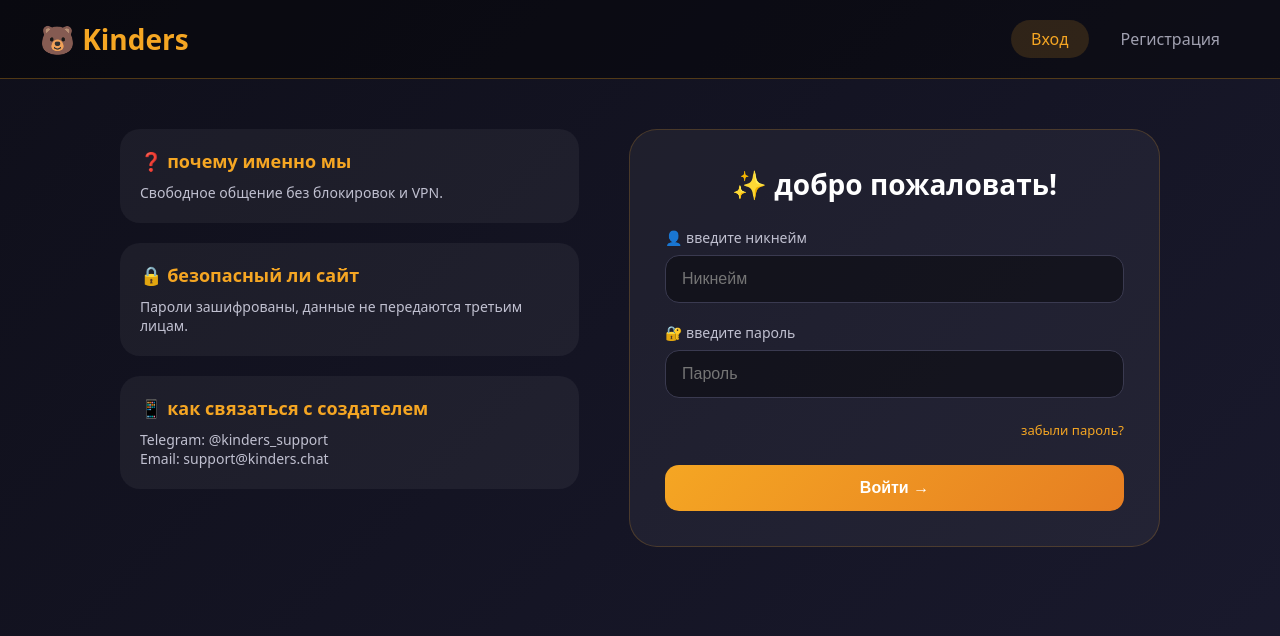
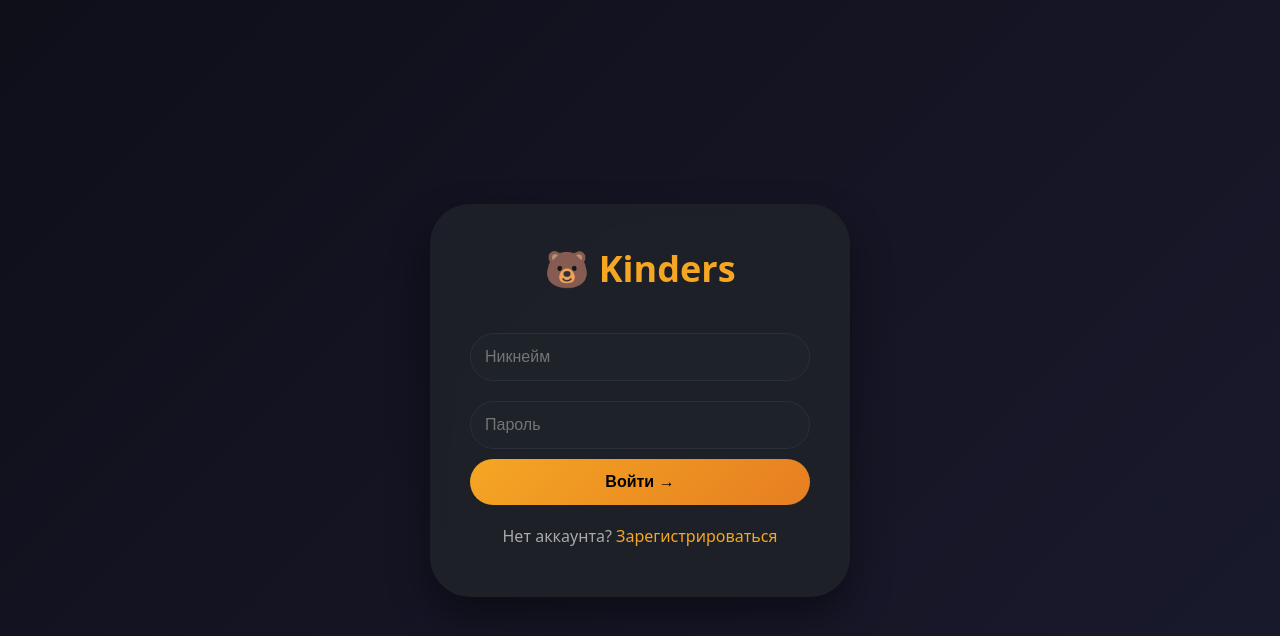
Before and after one commit to femcoolboy-svg/kinndes, a website: page login.html in a window 1280 px wide. Drawn offline with Linux system fonts and the light colour scheme.

Commit message:
Update login.html

```diff
--- a/login.html
+++ b/login.html
@@ -5,248 +5,111 @@
     <meta name="viewport" content="width=device-width, initial-scale=1.0">
     <title>Kinders — Вход</title>
     <style>
-        * {
-            margin: 0;
-            padding: 0;
-            box-sizing: border-box;
+        * { margin:0; padding:0; box-sizing:border-box; }
+        body {
+            font-family: system-ui, sans-serif;
+            background: linear-gradient(135deg, #0f0f1a, #1a1a2e);
+            min-height: 100vh;
+            display: flex;
+            align-items: center;
+            justify-content: center;
+            transition: all 0.5s ease;
         }
-        body {
-            font-family: system-ui, -apple-system, 'Segoe UI', Roboto, sans-serif;
-            background: linear-gradient(135deg, #0f0f1a 0%, #1a1a2e 100%);
-            min-height: 100vh;
+        .auth-container {
+            background: rgba(30, 34, 41, 0.9);
+            backdrop-filter: blur(10px);
+            border-radius: 40px;
+            padding: 40px;
+            width: 100%;
+            max-width: 420px;
+            box-shadow: 0 20px 40px rgba(0,0,0,0.4);
+            animation: fadeSlideUp 0.6s ease-out;
         }
-        .login-page {
-            min-height: 100vh;
+        @keyframes fadeSlideUp {
+            from { opacity: 0; transform: translateY(30px); }
+            to { opacity: 1; transform: translateY(0); }
         }
-        .top-bar {
-            display: flex;
-            justify-content: space-between;
-            align-items: center;
-            padding: 20px 40px;
-            background: rgba(0,0,0,0.4);
-            border-bottom: 1px solid rgba(245,166,35,0.3);
-            flex-wrap: wrap;
-        }
-        .site-title {
-            font-size: 28px;
-            color: #f5a623;
-        }
-        .tabs {
-            display: flex;
-            gap: 12px;
-        }
-        .tab {
-            color: #a0a0b0;
-            text-decoration: none;
-            padding: 8px 20px;
+        h1 { color: #f5a623; text-align: center; margin-bottom: 30px; font-size: 36px; }
+        input {
+            width: 100%;
+            padding: 14px;
+            margin: 10px 0;
+            background: #1e2229;
+            border: 1px solid #2a2f3a;
             border-radius: 30px;
-            transition: 0.3s;
-        }
-        .tab.active {
-            color: #f5a623;
-            background: rgba(245,166,35,0.15);
-        }
-        .main-content {
-            display: flex;
-            max-width: 1100px;
-            margin: 0 auto;
-            padding: 50px 30px;
-            gap: 50px;
-            flex-wrap: wrap;
-        }
-        .questions {
-            flex: 1;
-            min-width: 250px;
-        }
-        .question-block {
-            background: rgba(255,255,255,0.05);
-            padding: 20px;
-            border-radius: 20px;
-            margin-bottom: 20px;
-        }
-        .question-block h3 {
-            color: #f5a623;
-            margin-bottom: 10px;
-            font-size: 18px;
-        }
-        .question-block p {
-            color: #c0c0d0;
-            font-size: 14px;
-            line-height: 1.4;
-        }
-        .login-form-box {
-            flex: 1;
-            min-width: 280px;
-            background: rgba(255,255,255,0.05);
-            padding: 35px;
-            border-radius: 28px;
-            border: 1px solid rgba(245,166,35,0.2);
-        }
-        .login-form-box h2 {
-            color: white;
-            font-size: 28px;
-            text-align: center;
-            margin-bottom: 25px;
-        }
-        .input-field {
-            margin-bottom: 20px;
-        }
-        .input-field label {
-            display: block;
-            color: #c0c0d0;
-            margin-bottom: 8px;
-            font-size: 14px;
-        }
-        .input-field input {
-            width: 100%;
-            padding: 14px 16px;
-            background: rgba(0,0,0,0.4);
-            border: 1px solid #3a3a50;
-            border-radius: 14px;
             color: white;
             font-size: 16px;
         }
-        .input-field input:focus {
-            outline: none;
-            border-color: #f5a623;
-        }
-        .form-footer {
-            text-align: right;
-            margin-bottom: 25px;
-        }
-        .forgot-link {
-            color: #f5a623;
-            text-decoration: none;
-            font-size: 13px;
-        }
-        .login-btn {
+        button {
             width: 100%;
             padding: 14px;
             background: linear-gradient(135deg, #f5a623, #e67e22);
             border: none;
-            border-radius: 14px;
-            color: white;
+            border-radius: 30px;
             font-weight: bold;
             font-size: 16px;
             cursor: pointer;
+            transition: transform 0.2s;
         }
-        .error-msg {
-            color: #e74c3c;
-            background: rgba(231,76,60,0.1);
-            padding: 10px;
-            border-radius: 12px;
-            text-align: center;
-            margin-top: 20px;
-            display: none;
+        button:hover { transform: scale(1.02); }
+        .switch { text-align: center; margin-top: 20px; color: #aaa; }
+        .switch a { color: #f5a623; text-decoration: none; }
+        .error { color: #ff6b6b; text-align: center; margin-top: 10px; }
+        .hidden { display: none; }
+        /* Анимация исчезновения */
+        .fade-out {
+            animation: fadeOut 0.4s forwards;
         }
-        .modal {
-            display: none;
-            position: fixed;
-            top: 0;
-            left: 0;
-            width: 100%;
-            height: 100%;
-            background: rgba(0,0,0,0.8);
-            align-items: center;
-            justify-content: center;
-            z-index: 1000;
-        }
-        .modal-content {
-            background: #1e1e32;
-            padding: 30px;
-            border-radius: 24px;
-            max-width: 350px;
-            text-align: center;
-        }
-        .modal-content h3 {
-            color: #f5a623;
-            margin-bottom: 15px;
-        }
-        .modal-content p {
-            color: #c0c0d0;
-            margin-bottom: 10px;
-        }
-        .close {
-            float: right;
-            font-size: 24px;
-            cursor: pointer;
-            color: #aaa;
-        }
-        .modal-btn {
-            background: #f5a623;
-            border: none;
-            padding: 10px 24px;
-            border-radius: 30px;
-            color: white;
-            margin-top: 15px;
-            cursor: pointer;
-        }
-        @media (max-width: 750px) {
-            .main-content { flex-direction: column; }
-            .top-bar { flex-direction: column; gap: 15px; text-align: center; }
+        @keyframes fadeOut {
+            to { opacity: 0; transform: scale(0.95); visibility: hidden; }
         }
     </style>
 </head>
 <body>
-<div class="login-page">
-    <div class="top-bar">
-        <h1 class="site-title">🐻 Kinders</h1>
-        <div class="tabs">
-            <a href="login.html" class="tab active">Вход</a>
-            <a href="register.html" class="tab">Регистрация</a>
-        </div>
-    </div>
-    <div class="main-content">
-        <div class="questions">
-            <div class="question-block"><h3>❓ почему именно мы</h3><p>Свободное общение без блокировок и VPN.</p></div>
-            <div class="question-block"><h3>🔒 безопасный ли сайт</h3><p>Пароли зашифрованы, данные не передаются третьим лицам.</p></div>
-            <div class="question-block"><h3>📱 как связаться с создателем</h3><p>Telegram: @kinders_support<br>Email: support@kinders.chat</p></div>
-        </div>
-        <div class="login-form-box">
-            <h2>✨ добро пожаловать!</h2>
-            <form id="loginForm">
-                <div class="input-field"><label>👤 введите никнейм</label><input type="text" id="username" placeholder="Никнейм" required></div>
-                <div class="input-field"><label>🔐 введите пароль</label><input type="password" id="password" placeholder="Пароль" required></div>
-                <div class="form-footer"><a href="#" id="forgotPassword" class="forgot-link">забыли пароль?</a></div>
-                <button type="submit" class="login-btn">Войти →</button>
-            </form>
-            <div id="errorMsg" class="error-msg"></div>
-        </div>
-    </div>
+<div class="auth-container" id="authContainer">
+    <h1>🐻 Kinders</h1>
+    <form id="loginForm">
+        <input type="text" id="username" placeholder="Никнейм" required>
+        <input type="password" id="password" placeholder="Пароль" required>
+        <button type="submit">Войти →</button>
+    </form>
+    <div class="switch">Нет аккаунта? <a href="register.html">Зарегистрироваться</a></div>
+    <div id="errorMsg" class="error"></div>
 </div>
-<div id="forgotModal" class="modal"><div class="modal-content"><span class="close">&times;</span><h3>🔐 забыли пароль?</h3><p>Telegram: <strong>@kinders_support</strong><br>Email: <strong>support@kinders.chat</strong></p><button class="modal-btn" id="closeModal">понятно</button></div></div>
+
 <script>
-    const ADMIN_USER = 'prisanok';
-    const ADMIN_PASS = 'qazzaq32qaz';
     const form = document.getElementById('loginForm');
     const errorMsg = document.getElementById('errorMsg');
-    const forgotLink = document.getElementById('forgotPassword');
-    const modal = document.getElementById('forgotModal');
-    const closeBtn = document.querySelector('.close');
-    const closeModalBtn = document.getElementById('closeModal');
-    function showError(msg) { errorMsg.textContent = msg; errorMsg.style.display = 'block'; setTimeout(() => errorMsg.style.display = 'none', 3000); }
-    forgotLink.onclick = (e) => { e.preventDefault(); modal.style.display = 'flex'; };
-    if(closeBtn) closeBtn.onclick = () => modal.style.display = 'none';
-    if(closeModalBtn) closeModalBtn.onclick = () => modal.style.display = 'none';
-    window.onclick = (e) => { if(e.target === modal) modal.style.display = 'none'; };
-    form.onsubmit = async (e) => {
+    const container = document.getElementById('authContainer');
+
+    form.addEventListener('submit', async (e) => {
         e.preventDefault();
         const username = document.getElementById('username').value.trim();
         const password = document.getElementById('password').value;
-        if(!username || !password) return showError('❌ заполни все поля');
-        if(username === ADMIN_USER && password === ADMIN_PASS) {
-            localStorage.setItem('token', btoa(JSON.stringify({user:ADMIN_USER,role:'admin'})));
-            localStorage.setItem('username', ADMIN_USER);
-            window.location.href = 'index.html';
+        if (!username || !password) {
+            errorMsg.innerText = 'Заполните все поля';
             return;
         }
         try {
-            const res = await fetch('/login', { method:'POST', headers:{'Content-Type':'application/json'}, body:JSON.stringify({username,password}) });
+            const res = await fetch('/login', {
+                method: 'POST',
+                headers: { 'Content-Type': 'application/json' },
+                body: JSON.stringify({ username, password })
+            });
             const data = await res.json();
-            if(res.ok) { localStorage.setItem('token', data.token); localStorage.setItem('username', data.username); window.location.href='index.html'; }
-            else showError('❌ неверное имя или пароль');
-        } catch(err) { showError('❌ ошибка сервера'); }
-    };
+            if (data.success) {
+                // Плавное исчезновение и переход
+                container.classList.add('fade-out');
+                setTimeout(() => {
+                    window.location.href = 'index.html';
+                }, 400);
+            } else {
+                errorMsg.innerText = data.error;
+            }
+        } catch(err) {
+            errorMsg.innerText = 'Ошибка соединения';
+        }
+    });
 </script>
 </body>
 </html>
```
